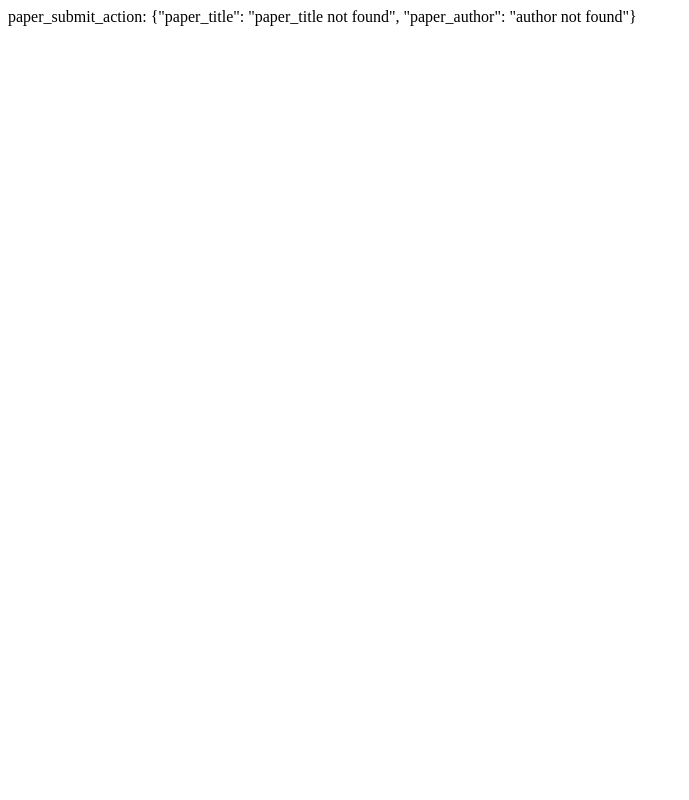
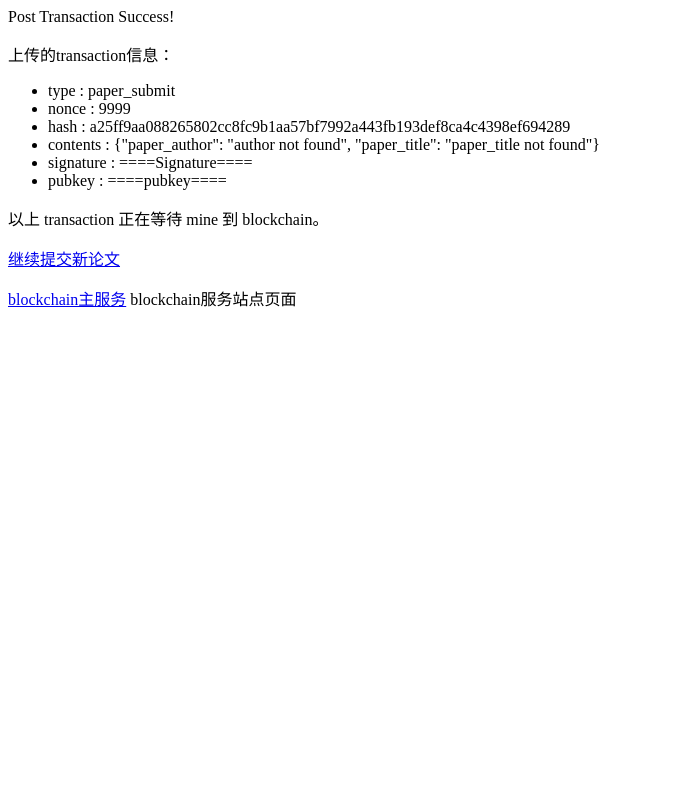
Before and after one commit to inkac/blockchain_site, a Django app: page /transaction/paper_submit/action in a window 1280 px wide. Shown: the whole page, without its empty margins (0-689 px from the left). Run offline with Django 3.2, Linux system fonts and the light colour scheme; data that the repository does not hold is empty.

Commit message:
20190317

```diff
--- a/admin/templates/admin/homepage_index.html
+++ b/admin/templates/admin/homepage_index.html
@@ -10,7 +10,7 @@
 <p><a href="/transaction/">transaction页面</a> transaction页面</p>
 <p><a href="/transaction/paper_submit/">paper_submit</a> 提交一篇论文</p>
 
-<p><a href="http://10.0.204.14:99/">blockchain主服务</a> blockchain服务站点页面</p>
+<p><a href="http://bcserver.inkac.cn/">blockchain主服务</a> blockchain服务站点页面</p>
 
 <p></p>
 </body>
--- /dev/null
+++ b/transaction/templates/transaction/submit_result.html
@@ -0,0 +1,28 @@
+<html>
+
+<head>
+<title>客户站点</title>
+</head>
+
+<body>
+<p>Post Transaction Success!</p>
+
+<p>上传的transaction信息：</p>
+<ul>
+  <li>type      : {{ type }}</li>
+  <li>nonce     : {{ nonce }}</li>
+  <li>hash      : {{ hash }}</li>
+  <li>contents  : {{ contents }}</li>
+  <li>signature : {{ signature }}</li>
+  <li>pubkey    : {{ pubkey }}</li>
+</ul>
+<p>以上 transaction 正在等待 mine 到 blockchain。</p>
+
+<p><a href="/transaction/paper_submit/">继续提交新论文</a></p>
+
+<p><a href="http://bcserver.inkac.cn/">blockchain主服务</a> blockchain服务站点页面</p>
+
+<p></p>
+</body>
+
+</html>
--- a/transaction/views.py
+++ b/transaction/views.py
@@ -1,7 +1,9 @@
 from django.shortcuts import render
 from django.http import HttpResponse
+from django.views.decorators.csrf import csrf_protect,csrf_exempt
 import requests
 import json
+from hashlib import sha256
 
 def index(request):
     context = {'latest_question_list': 1}
@@ -9,27 +11,43 @@ def index(request):
 def paper_submit(request):
     context = {'latest_question_list': 1}
     return render(request, 'transaction/paper_submit.html', context)
+@csrf_exempt
 def paper_submit_action(request):
     if request.method=="GET":
         paper_title = request.GET.get('paper_title',"paper_title not found");
         paper_author= request.GET.get('paper_author',"author not found")
         #return HttpResponse("paper_submit_action:" + paper_title + paper_author)
     if request.method=="POST":
-        paper_title = request.POST.get('paper_title',"not found"); print(paper_title)
+        paper_title = request.POST.get('paper_title',"not found"); #print(paper_title)
         paper_author= request.POST.get('paper_author',"not found")
-        #return HttpResponse("paper_submit_action:" + paper_title + paper_author)
+        return HttpResponse("paper_submit_action:" + paper_title + paper_author)
 
-    post_object = {
+    contents_data = {
         'paper_title' : paper_title,
         'paper_author': paper_author,
     }
-    post_json = json.dumps(post_object)
+    nonce = 9999
+    contents_json = json.dumps(contents_data, sort_keys=True)
+    hash_data = {'type':"paper_submit", 'contents':contents_json, 'nonce':nonce}
+    hash_json = json.dumps(hash_data, sort_keys=True)
+    transaction_hash = sha256(hash_json.encode()).hexdigest()
+    transaction_data = hash_data
+    transaction_data['hash'] = transaction_hash
+    transaction_data['signature'] = "====Signature===="
+    transaction_data['pubkey']    = "====pubkey===="
+    transaction_json = json.dumps(transaction_data, sort_keys=True)
 
     # Submit a transaction
     CONNECTED_NODE_ADDRESS = "http://127.0.0.1:99"
-    new_tx_address = "{}/new_transaction".format(CONNECTED_NODE_ADDRESS)
-    return HttpResponse("paper_submit_action: \n" + post_json)
-
-    requests.post(new_tx_address,
-                  json=post_object,
+    new_tx_address = "{}/transaction/new/".format(CONNECTED_NODE_ADDRESS)
+    try:
+        response  = requests.post(new_tx_address,
+                  data=transaction_json,
                   headers={'Content-type': 'application/json'})
+        result = response.text
+    except:
+        result = "\n Can't access the blockchain server! \n"
+    context = json.loads(transaction_json)
+    return render(request, 'transaction/submit_result.html', context)
+    # 注，context是一个transaction_data字典类型
+    # template里面可以通过{{ type }}方式直接引用context里面key 'type' 对应的值
```
